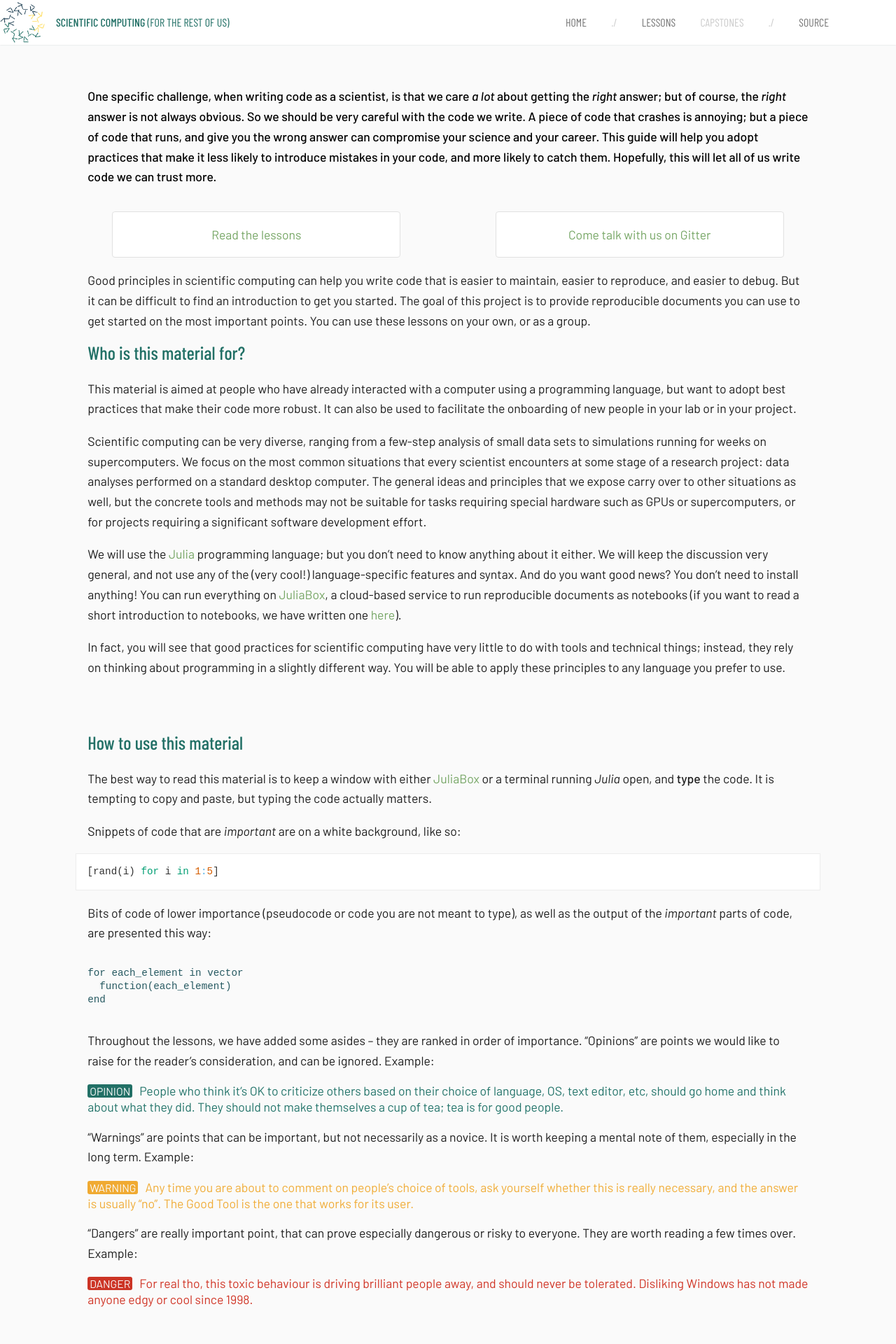
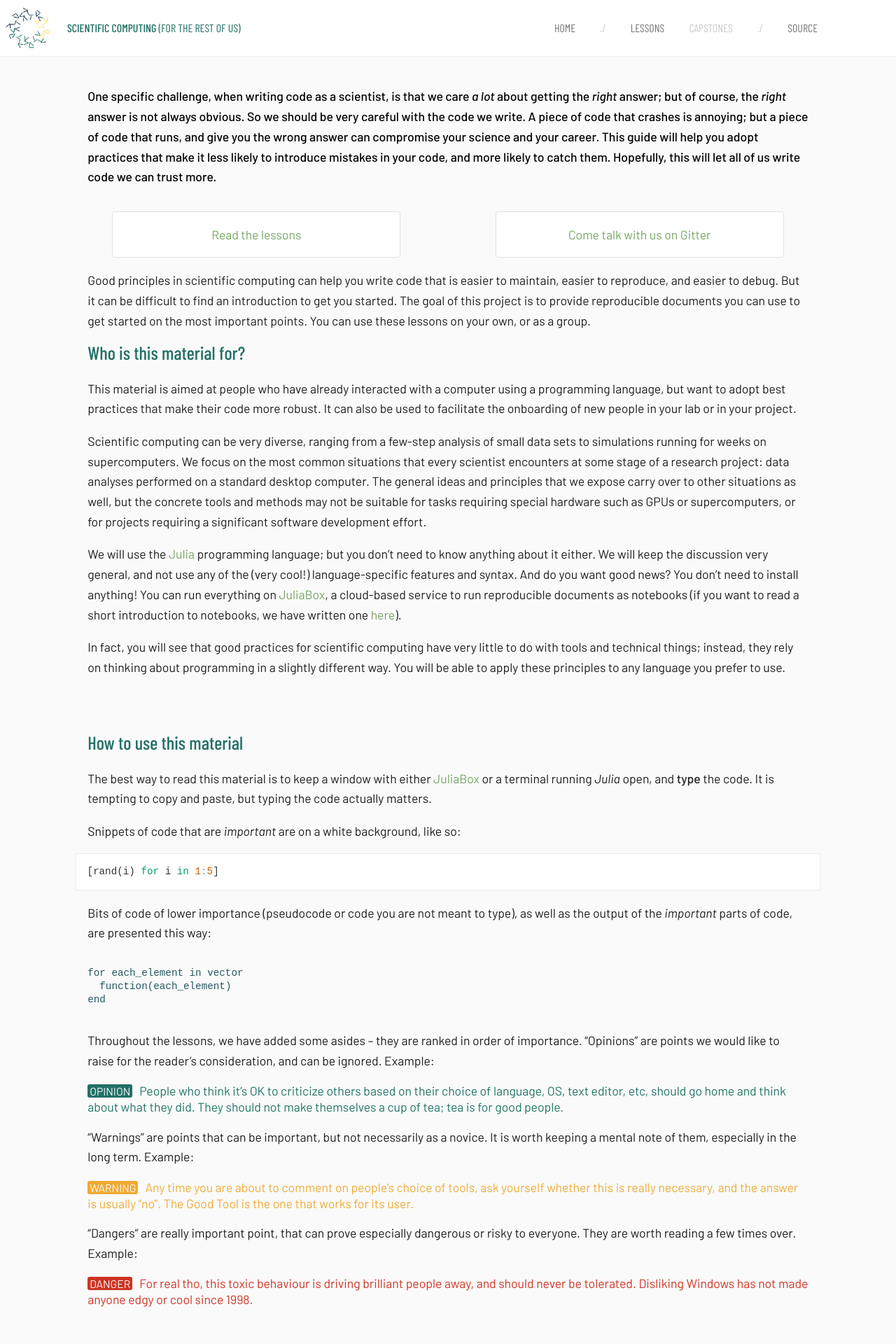
Before and after one commit to tpoisot/ScientificComputingForTheRestOfUs, a Jekyll site: the page built from index.md, in a window 1280 px wide. Shown: the top 1920 px of the page at 70% size. Built offline with Jekyll 4.4.1, drawn with Linux system fonts in a browser that asks for light colours; some web fonts are replaced; a style sheet for code colours, icons or effects is not loaded.

Commit message:
adjust the header

```diff
--- a/resources/css/style.scss
+++ b/resources/css/style.scss
@@ -70,21 +70,21 @@ html, body {
 
 .topbar {
   box-shadow: 0px 0px 2px #d7d8da;
-  height: 4em;
+  height: 5em;
   z-index: 100;
   font-size: 1.0rem;
   width: 100%;
   position: fixed;
   top: 0;
   line-height: 2em;
-  padding: 1em 5em;
+  padding: 1.5em 6em;
   * {
     display: inline-block;
   }
   img {
     position: absolute;
-    top: 0;
-    left: 0;
+    top: 0.5em;
+    left: 0.5em;
     width: 4em;
     height: 4em;
   }
```
